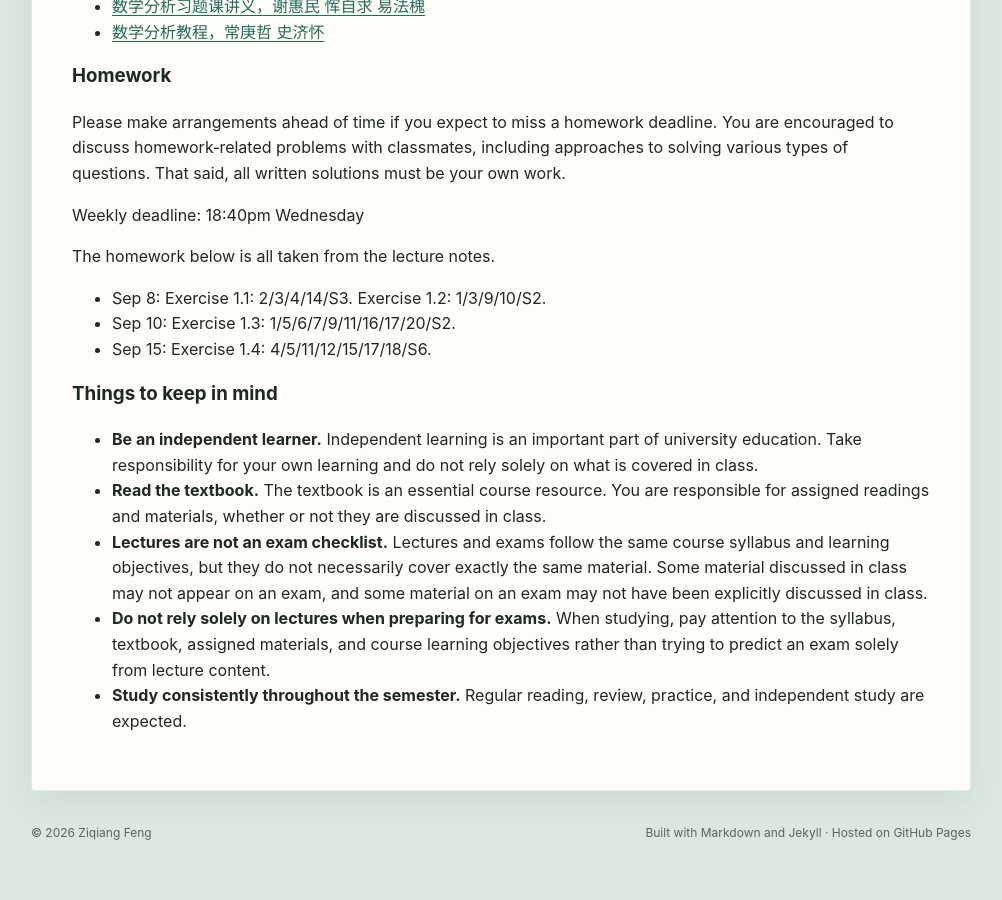
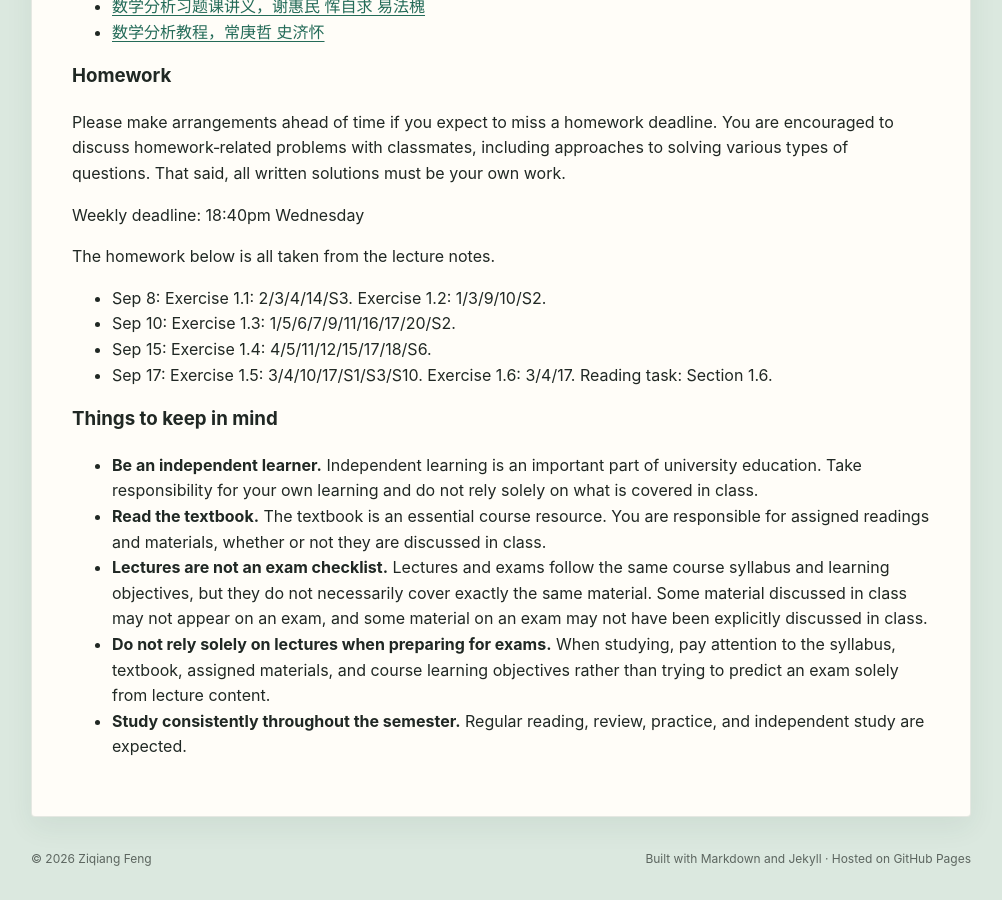
Before and after one commit to ziqiangfeng95/ziqiangfeng95.github.io, a Jekyll site: the page built from teaching/advmath/index.md, in a window 1280 px wide and 900 px high, scrolled down 1455 px. Shown: the whole window, without its empty margins (139-1141 px from the left). Built offline with Jekyll 4.4.1, drawn with Linux system fonts in a browser that asks for light colours; before the commit the page ends 2330 px from its top, so only the background shows below that.

Commit message:
Update index.md

```diff
--- a/teaching/advmath/index.md
+++ b/teaching/advmath/index.md
@@ -99,6 +99,7 @@ The homework below is all taken from the lecture notes.
 - Sep 8: Exercise 1.1: 2/3/4/14/S3. Exercise 1.2: 1/3/9/10/S2.
 - Sep 10: Exercise 1.3: 1/5/6/7/9/11/16/17/20/S2.
 - Sep 15: Exercise 1.4: 4/5/11/12/15/17/18/S6.
+- Sep 17: Exercise 1.5: 3/4/10/17/S1/S3/S10. Exercise 1.6: 3/4/17. Reading task: Section 1.6.
 
 ### Things to keep in mind
 
```
